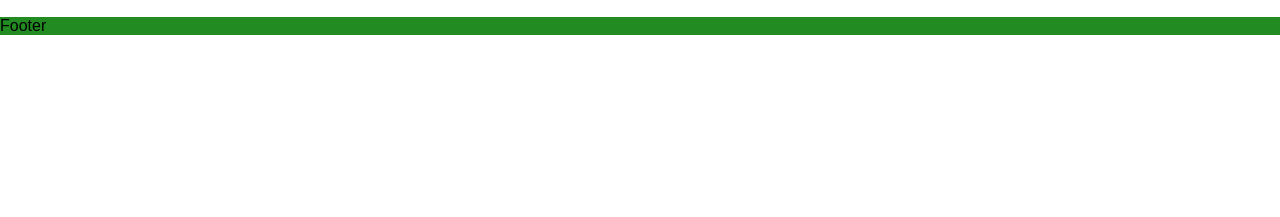
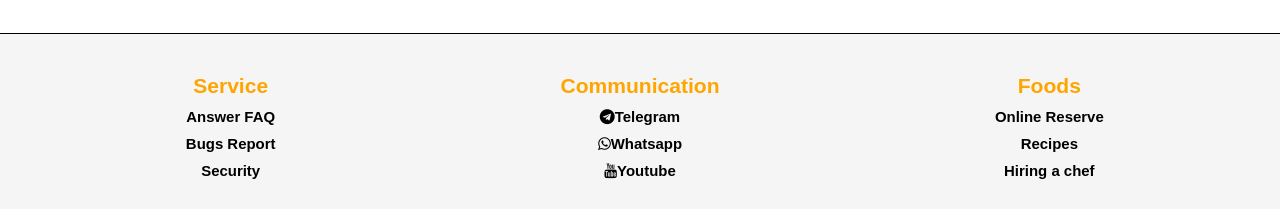
Before and after one commit to melikaBagherii/grid-project, a plain HTML site: page index.html in a window 1280 px wide. Shown: the part 3811-4028 px from the top of the page. Before the commit the page ends 3846 px from the top, so only its background shows below. Drawn offline with Linux system fonts and the light colour scheme.

Commit message:
Footer v1.0

```diff
--- a/css/footer.css
+++ b/css/footer.css
@@ -1,4 +1,47 @@
 .footer{
-    background-color: forestgreen;
     grid-column: 1/-1;
+    background-color: whitesmoke;
+    border-top: 1px solid black;
+    margin: 1rem 0px;
 }
+
+.footer-section{
+    display: grid;
+    grid-template-rows: 1fr;
+    grid-template-columns: repeat(auto-fit,minmax(200px,1fr));
+    grid-gap: 8px;
+    padding: 30px;
+    text-align: center;
+}
+
+ul{
+    list-style: none;
+}
+
+li{
+    cursor: pointer;
+    font-size: 18px;
+    margin-top: 10px;
+    transition: all 0.1s;
+}
+
+li:hover{
+    color: orange;
+}
+.telegram:hover{
+    color: rgb(1, 134, 228);
+}
+.youtube:hover{
+    color: rgb(228, 1, 1);
+}
+.whatsapp:hover{
+    color: rgb(6, 209, 36);
+}
+
+/* @media screen and (max-width:700px) {
+    .footer-section{
+        grid-template-columns: 1fr;
+        grid-template-rows: repeat(3,200px);
+    }
+
+} */
--- a/index.html
+++ b/index.html
@@ -13,6 +13,7 @@
     <link rel="preconnect" href="https://fonts.googleapis.com">
     <link rel="preconnect" href="https://fonts.gstatic.com" crossorigin>
     <link href="https://fonts.googleapis.com/css2?family=Lato:wght@100;300;400&display=swap" rel="stylesheet">
+    <link rel="stylesheet" href="https://cdnjs.cloudflare.com/ajax/libs/font-awesome/4.7.0/css/font-awesome.min.css">
     <title>Document</title>
 </head>
 <body>
@@ -104,7 +105,34 @@
                 <div class="gallery-image gallery5"></div>
             </div>
         </section>
-        <footer class="footer">Footer</footer>
+        <footer class="footer">
+            <div class="footer-section">
+                <ul>
+                    <li>
+                        <h3 class="colored-text">Service</h3>
+                    </li>
+                    <li><h5>Answer FAQ</h5></li>
+                    <li><h5>Bugs Report</h5></li>
+                    <li><h5>Security</h5></li>
+                </ul>
+                <ul>
+                    <li>
+                        <h3 class="colored-text">Communication</h3>
+                    </li>
+                    <li class="telegram"><h5><i class="fa fa-telegram"></i>Telegram</h5></li>
+                    <li class="whatsapp"><h5><i class="fa fa-whatsapp"></i>Whatsapp</h5></li>
+                    <li class="youtube"><h5><i class="fa fa-youtube"></i>Youtube</h5></li>
+                </ul>
+                <ul>
+                    <li>
+                        <h3 class="colored-text">Foods</h3>
+                    </li>
+                    <li><h5>Online Reserve</h5></li>
+                    <li><h5>Recipes</h5></li>
+                    <li><h5>Hiring a chef</h5></li>
+                </ul>
+            </div>
+        </footer>
     </div>
 </body>
 </html>
```
